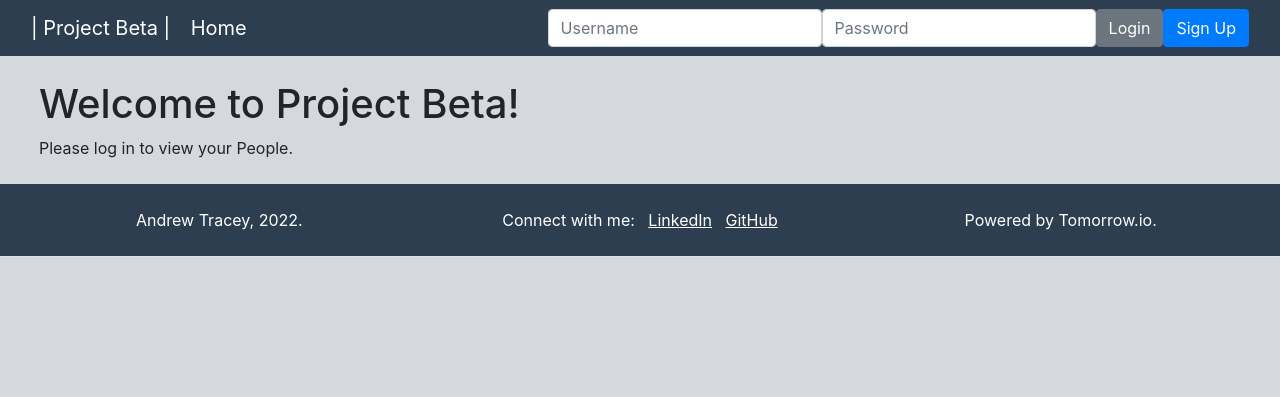
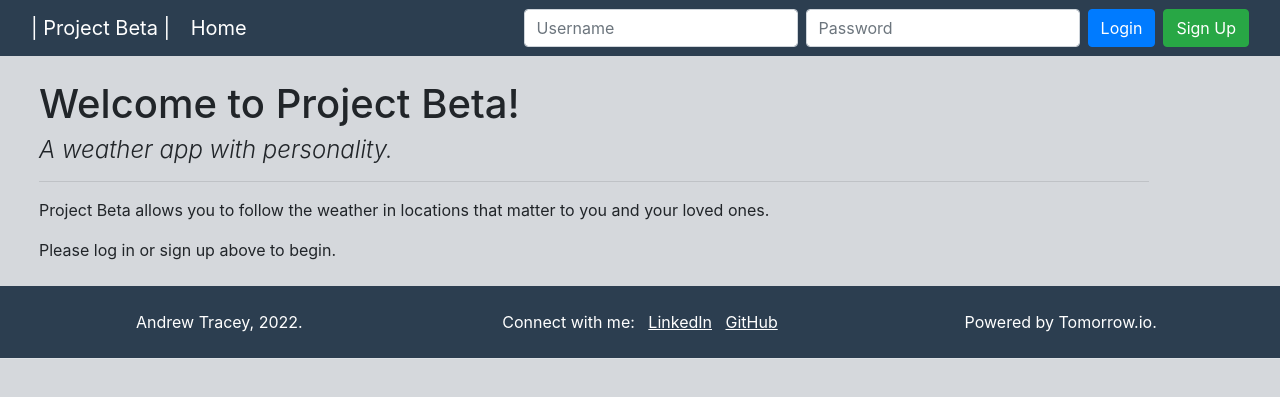
Before and after one commit to andrewt110216/weatherfam, a Django app: page /weather/ in a window 1280 px wide. Shown: the top 397 px of the page. Run offline with Django 4.2, Linux system fonts and the light colour scheme; some libraries are stand-ins or nearby versions.

Commit message:
make home page more welcoming for new users

```diff
--- a/weather/templates/weather/base.html
+++ b/weather/templates/weather/base.html
@@ -1,15 +1,13 @@
 <!DOCTYPE html>
 <html lang="en">
     <head>
-        {% load static %}
         <meta charset="UTF-8">
         <meta name="viewport" content="width=device-width, initial-scale=1">
+        {% load static %}
         <link rel="stylesheet" type="text/css" href="{% static 'weather/css/bootstrap.min.css' %}">
         <link rel="stylesheet" type="text/css" href="{% static 'weather/css/style.css' %}">
-
         <script type="text/javascript" src="https://maps.googleapis.com/maps/api/js?key=AIzaSyDVmJci0N0Tf-4KTczZ1oCYi8dHFSLpIgM"></script>
         <script src="https://unpkg.com/location-picker/dist/location-picker.min.js"></script>
-
     </head>
     <body>
         <!-- Add Navbar -->
@@ -22,7 +20,7 @@
                 <ul class="nav navbar-nav navbar-right">
                     {% if user.is_authenticated %}
                     <li>
-                        <a class="btn btn-link btn-light-custom" href="#">Welcome, {{ user.first_name.title }} ({{ user.username }})</a>
+                        <span class="btn btn-light-custom">Hi, {{ user.first_name.title }} ({{ user.username }})</span>
                         <a class="btn btn-link btn-light-custom" href="{% url 'weather:logout' %}">Logout</a>
                     </li>
                     {% else %}
@@ -30,13 +28,13 @@
                         <span class="input-group">
                             <form class="form-inline" action="{% url 'weather:login' %}" method="post">
                                 {% csrf_token %}
-                                    <input type="text" class="form-control" placeholder="Username" name="username" >
-                                    <input type="password" class="form-control" placeholder="Password" name="password" >
-                                    <button class="btn btn-secondary" type="submit">Login</button>
+                                    <input type="text" class="form-control mr-2" placeholder="Username" name="username" >
+                                    <input type="password" class="form-control mr-2" placeholder="Password" name="password" >
+                                    <button class="btn btn-primary mr-2" type="submit">Login</button>
                             </form>
                             <form class="form-inline" action="{% url 'weather:registration' %}" method="get">
                                 {% csrf_token %}
-                                <button class="btn btn-primary" type="submit">Sign Up</button>
+                                <button class="btn btn-success" type="submit">Sign Up</button>
                             </form>
                         </span>
                     </li>
--- a/weather/templates/weather/home.html
+++ b/weather/templates/weather/home.html
@@ -1,15 +1,17 @@
 {% extends "weather/base.html" %}
-
 {% block content %}
-    {% if user.is_authenticated %}
+{% if user.is_authenticated %}
     <div class="d-flex justify-content-between align-items-center mt-4 mx-4">
         <h2 class="text-right">My People</h2>
         <div>
-          <a class="btn btn-success" href="/weather/add-person/">+ Add Person</a>
+            <a class="btn btn-success" href="/weather/add-person/">+ Add Person</a>
         </div>
     </div>
 
     <hr color=#2C3E50 class="mx-4">
+    {% if not people %}
+        <p class="m-4">Click 'Add Person' to add a loved one, a photo, and a weather location to get started!</p>
+    {% else %}
     <div class="row"> <!-- Row Wrapping All Cards -->
         {% for up in people %}
         <div class="col-lg-6 col-md-12"> <!-- Grid -->
@@ -53,14 +55,17 @@
             </div> <!-- End of Card -->
         </div> <!-- End of Grid -->
             {% endfor %}
+    {% endif %}
     </div> <!-- End of Row Wrapping All Cards -->
-    {% else %} <!-- If User Not Logged In -->
 
+{% else %} <!-- If User Not Logged In -->
     <div class="container m-4">
         <h1>Welcome to Project Beta!</h1>
-        <p class="">Please log in to view your People.</p>
+        <h4 class="font-italic font-weight-light">A weather app with personality.</h4>
+        <hr>
+        <p>Project Beta allows you to follow the weather in locations that matter to you and your loved ones.</p>
+        <p>Please log in or sign up above to begin.</p>
     </div>
 
-    {% endif %}
-
+{% endif %}
 {% endblock %}
```
